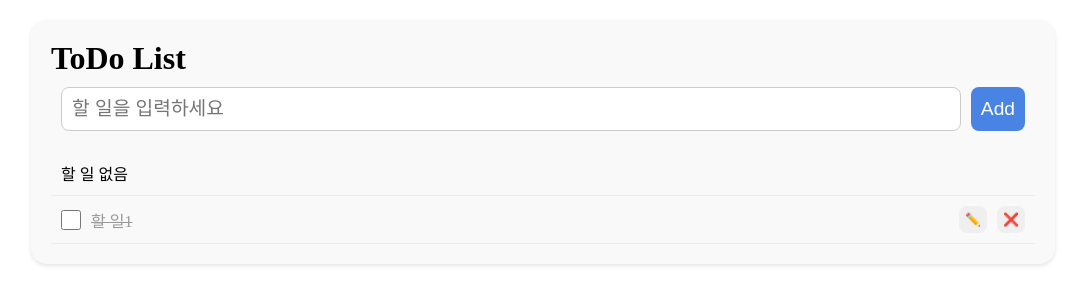
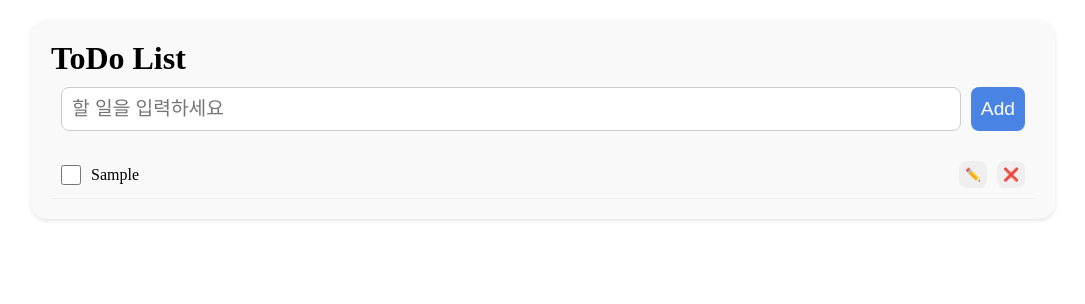
Before and after one commit to yourim08/ProgrammingStudy, a React (Vite) app: page / in a window 1280 px wide. Both pictures are taken after typing "Sample" into the empty fields and a click on the button "Add". Shown: the top 304 px of the page, without its empty margins (97-1182 px from the left). Built offline with nearby package versions, Linux system fonts and the light colour scheme.

Commit message:
TodoListApp show todos

```diff
--- a/src/TodoListApp.jsx
+++ b/src/TodoListApp.jsx
@@ -32,7 +32,7 @@
     <div className="todo">
       <TodoHeader />
       <TodoAdder addTodo={addTodo}/>
-      <TodoList />
+      <TodoList todos={todos}/>
     </div>
   )
 }
--- a/src/components/TodoItem.jsx
+++ b/src/components/TodoItem.jsx
@@ -1,10 +1,11 @@
 import Button from './Button.jsx';
 import Checkbox from './Checkbox.jsx';
 
-export default function TodoItem() {
+export default function TodoItem({todo}) {
     return (
-        <li className='todo__item todo__item--complete'>
-            <Checkbox id="1">할 일1</Checkbox>
+        // todo, isCompleted가 true면 " todo__item--complete", false면 ""
+        <li className={`todo__item${todo.isCompleted?" todo__item--complete":""}`}>
+            <Checkbox id={todo.id}>{todo.text}</Checkbox>
             <Button className='todo__button todo__button--edit'>✏️</Button>
             <Button className='todo__button todo__button--delete'>❌</Button>
         </li>
--- a/src/components/TodoList.jsx
+++ b/src/components/TodoList.jsx
@@ -1,11 +1,18 @@
 import TodoItemEmpty from './TodoItemEmpty.jsx';
 import TodoItem from './TodoItem.jsx';
 
-export default function TodoList() {
+export default function TodoList({todos}) {
     return (
         <ul className='todo__list'>
-            <TodoItemEmpty />
-            <TodoItem />
+            {/* todos에 todo 없으면, <TodoItemEmpty /> */}
+            {todos.length === 0 && <TodoItemEmpty />}
+
+            {/* todos에 todo 있으면, <TodoItem /> */}
+            {todos.length > 0 && todos.map((todo) =>
+                <TodoItem key={todo.id} todo={todo} />
+            )}
+
+
         </ul>
     )
 }
```
